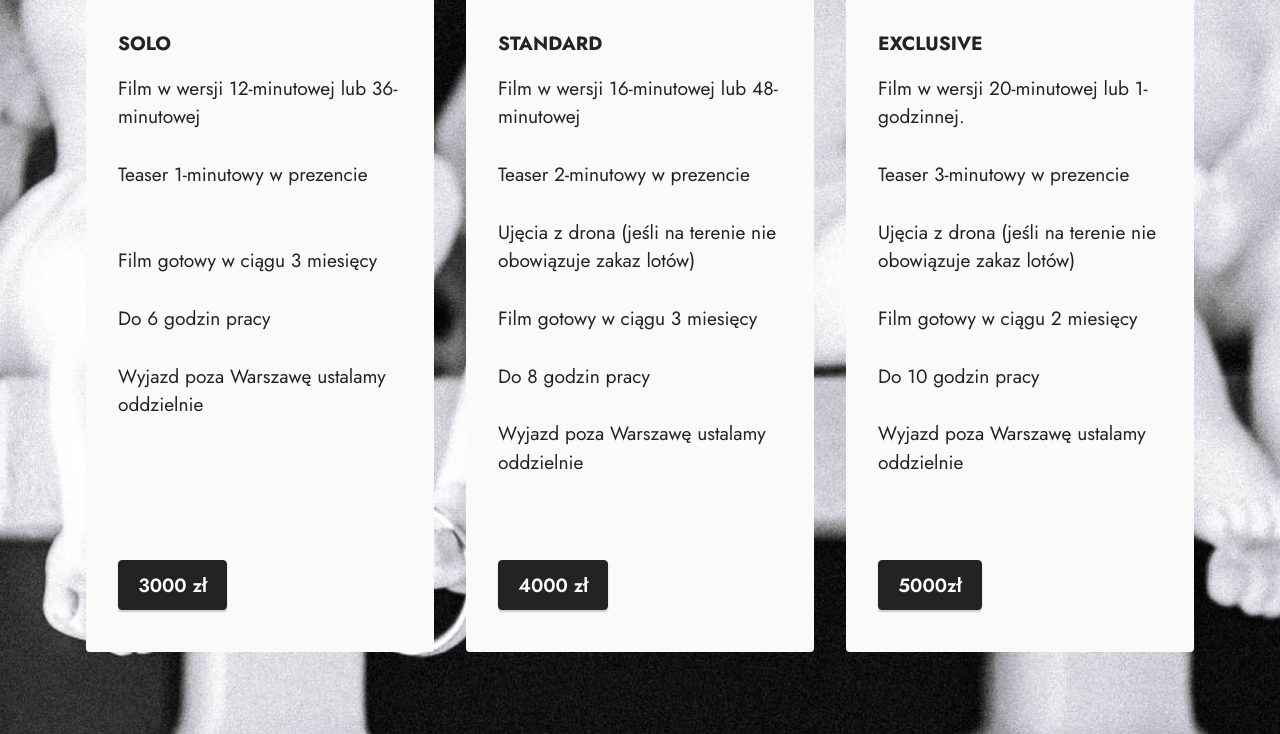
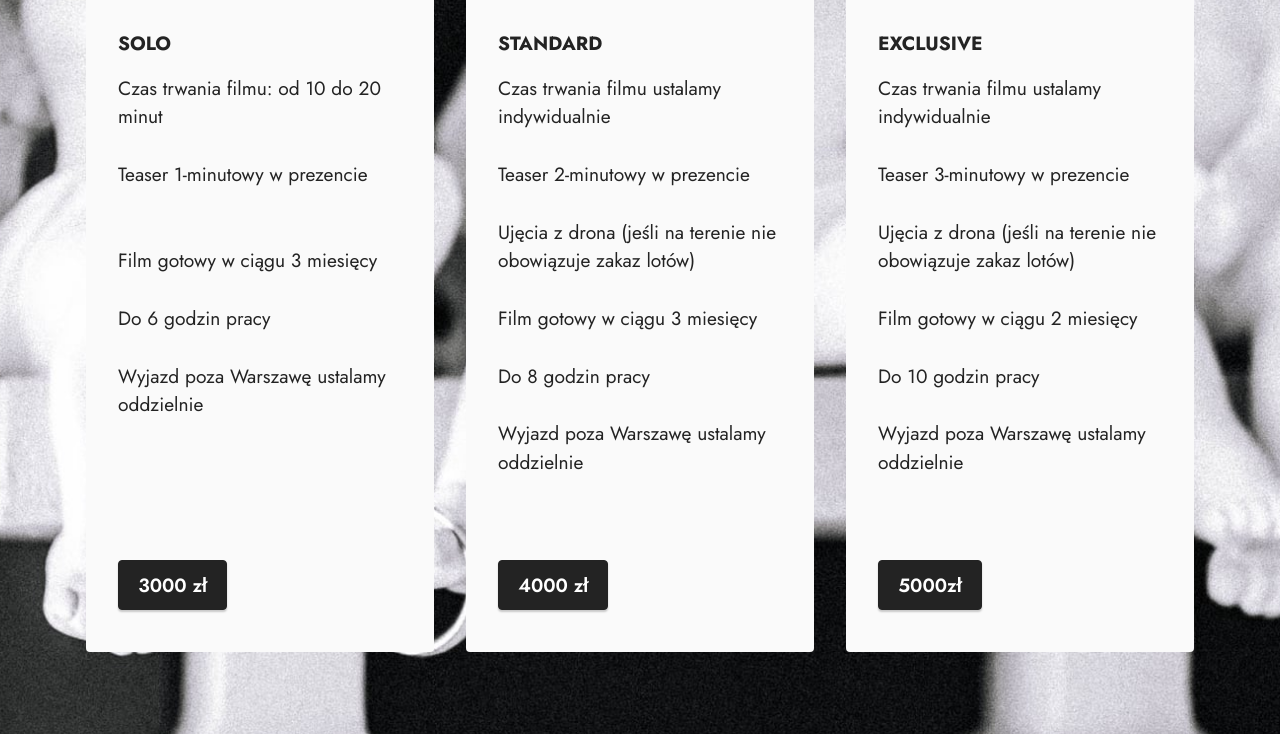
Before and after one commit to aleksander-fotograf-kamerzysta/slub, a plain HTML site: page index.html in a window 1280 px wide. Shown: the part 528-1262 px from the top of the page. Drawn offline with Linux system fonts and the light colour scheme; files whose address does not match are found by name.

Commit message:
Update index.html

```diff
--- a/index.html
+++ b/index.html
@@ -82,7 +82,7 @@
                     <div class="item-content">
                         <h5 class="item-title mbr-fonts-style display-7"><strong>SOLO</strong></h5>
 
-                        <p class="mbr-text mbr-fonts-style mt-3 display-7">Film w wersji 12-minutowej lub 36-minutowej
+                        <p class="mbr-text mbr-fonts-style mt-3 display-7">Czas trwania filmu: od 10 do 20 minut
                           <br>
                            <br>Teaser 1-minutowy w prezencie<br>
                           <br>
@@ -101,7 +101,7 @@
                     <div class="item-content">
                         <h5 class="item-title mbr-fonts-style display-7"><strong>STANDARD</strong></h5>
 
-                        <p class="mbr-text mbr-fonts-style mt-3 display-7">Film w wersji 16-minutowej lub 48-minutowej
+                        <p class="mbr-text mbr-fonts-style mt-3 display-7">Czas trwania filmu ustalamy indywidualnie
                                                     <br>
                            <br>Teaser 2-minutowy w prezencie<br>
 <br>Ujęcia z drona (jeśli na terenie nie obowiązuje zakaz lotów)
@@ -119,7 +119,7 @@
                     <div class="item-content">
                         <h5 class="item-title mbr-fonts-style display-7"><strong>EXCLUSIVE</strong></h5>
 
-                        <p class="mbr-text mbr-fonts-style mt-3 display-7">Film w wersji 20-minutowej lub 1-godzinnej.
+                        <p class="mbr-text mbr-fonts-style mt-3 display-7">Czas trwania filmu ustalamy indywidualnie
                                                     <br>
                            <br>Teaser 3-minutowy w prezencie<br>
 <br>Ujęcia z drona (jeśli na terenie nie obowiązuje zakaz lotów)
```
